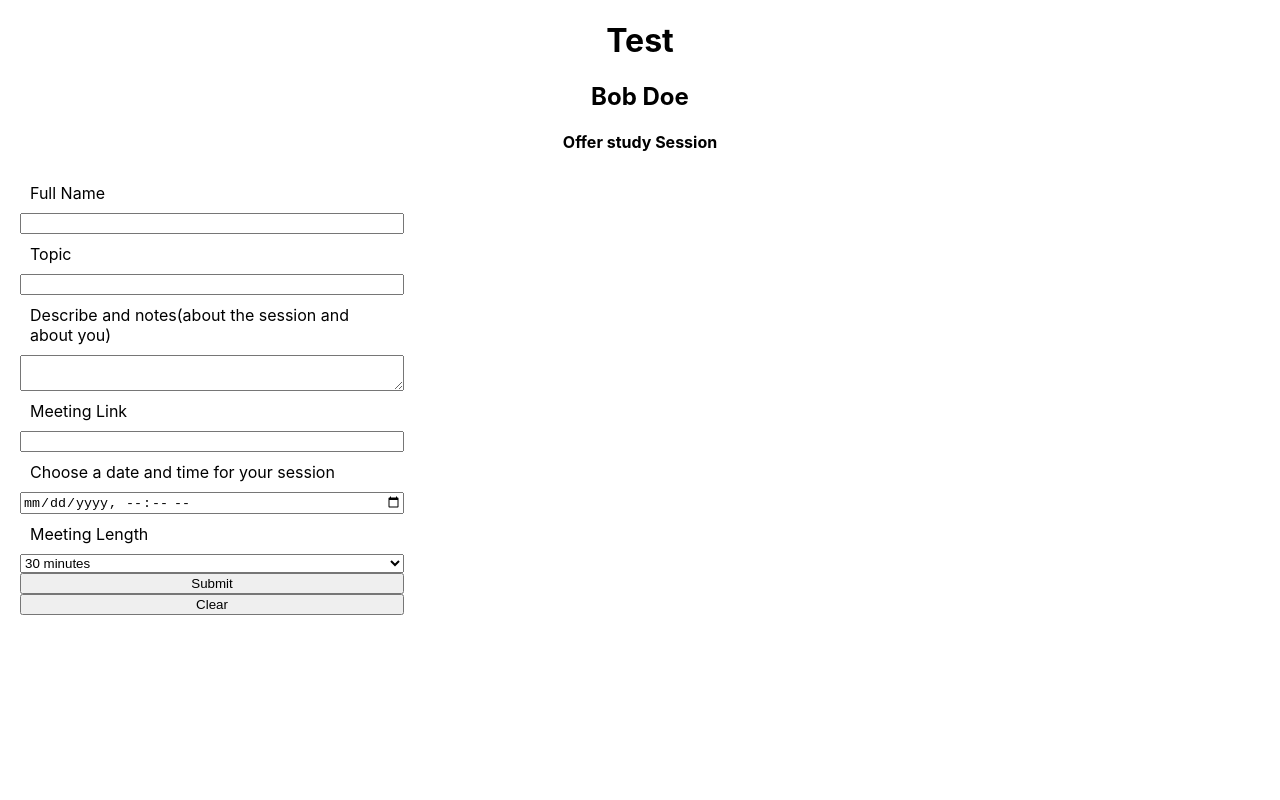
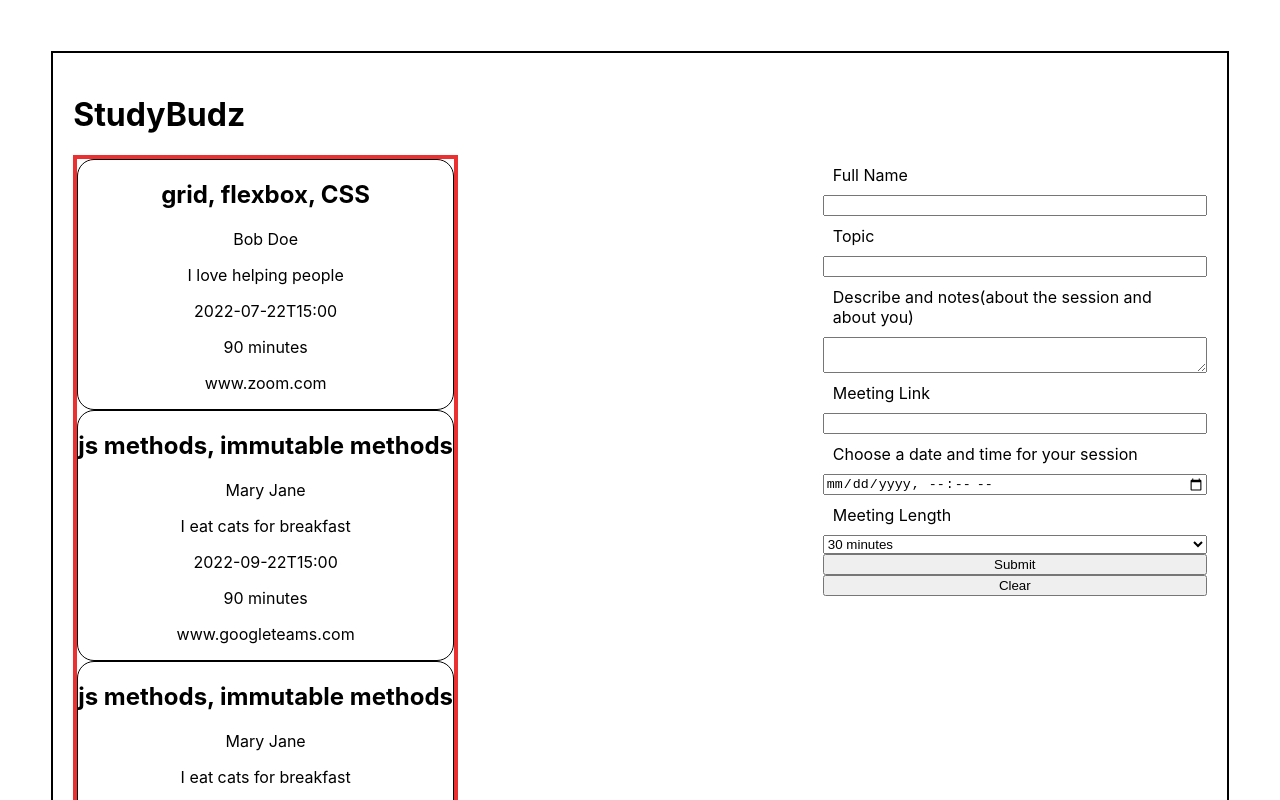
Before and after one commit to ffjaervik/StudyBudz_Front-end, a React (Create React App) app in the folder study-budz-2.0/: page / in a window 1280 px wide. Shown: the top 800 px of the page. Built offline with nearby package versions, Linux system fonts and the light colour scheme; data requests are answered from the project's data file.

Commit message:
Mapping of Lesson Cards in Lesson container, basic css

```diff
--- a/study-budz-2.0/Data/db.json
+++ b/study-budz-2.0/Data/db.json
@@ -1,7 +1,7 @@
 {
   "Lesson": [
     {
-      "describe": "' I love helping people",
+      "describe": "I love helping people",
       "fullName": "Bob Doe",
       "meetingLength": "90 minutes",
       "meetingLink": "www.zoom.com",
@@ -15,6 +15,22 @@
       "meetingLink": "www.googleteams.com",
       "sessionTime": "2022-09-22T15:00",
       "topic": "js methods, immutable methods"
+    },
+    {
+      "describe": "I eat cats for breakfast",
+      "fullName": "Mary Jane",
+      "meetingLength": "90 minutes",
+      "meetingLink": "www.googleteams.com",
+      "sessionTime": "2022-09-22T15:00",
+      "topic": "js methods, immutable methods"
+    },
+    {
+      "describe": "I eat cats for breakfast",
+      "fullName": "Mary Jane",
+      "meetingLength": "90 minutes",
+      "meetingLink": "www.googleteams.com",
+      "sessionTime": "2022-09-22T15:00",
+      "topic": "js methods, immutable methods"
     }
   ]
 }
--- a/study-budz-2.0/src/Components/App/App.css
+++ b/study-budz-2.0/src/Components/App/App.css
@@ -1,38 +1,4 @@
-.App {
-  text-align: center;
+.main {
+  display: flex;
+  justify-content: space-between;
 }
-
-.App-logo {
-  height: 40vmin;
-  pointer-events: none;
-}
-
-@media (prefers-reduced-motion: no-preference) {
-  .App-logo {
-    animation: App-logo-spin infinite 20s linear;
-  }
-}
-
-.App-header {
-  background-color: #282c34;
-  min-height: 100vh;
-  display: flex;
-  flex-direction: column;
-  align-items: center;
-  justify-content: center;
-  font-size: calc(10px + 2vmin);
-  color: white;
-}
-
-.App-link {
-  color: #61dafb;
-}
-
-@keyframes App-logo-spin {
-  from {
-    transform: rotate(0deg);
-  }
-  to {
-    transform: rotate(360deg);
-  }
-}
--- a/study-budz-2.0/src/Components/App/App.js
+++ b/study-budz-2.0/src/Components/App/App.js
@@ -1,10 +1,14 @@
 import { useState, useEffect } from 'react';
 import './App.css';
 import Form from '../Form/index';
+import LessonCard from '../LessonCard';
+import LessonContainer from '../LessonContainer';
 
 function App() {
+  //Main data that comes from the db + initial render
   const [initialData, setInitialData] = useState(null);
 
+  //Hook that fetches data for the initail render
   useEffect(() => {
     const url = `http://localhost:8000/Lesson`;
 
@@ -22,14 +26,15 @@ function App() {
     };
 
     fetchData();
-  }, []);
+  }, []); //The submit button state will have to go inside the dep. array
 
   return (
     <div className="App">
-      <h1>Test</h1>
-      {initialData && <h2>{initialData[0].fullName} </h2>}
-      {/* {initialData && <h2>{initialData[2].fullName} </h2>} */}
-      <Form />
+      <h1>StudyBudz</h1>
+      <div className="main">
+        {initialData && <LessonContainer lessons={initialData}/>}
+        <Form />
+      </div>
     </div>
   );
 }
--- a/study-budz-2.0/src/Components/Form/index.js
+++ b/study-budz-2.0/src/Components/Form/index.js
@@ -18,22 +18,23 @@ function Form() {
       sessionTime,
       meetingLength,
     };
+    console.log(studySession)
 
-    const post = await fetch('https://caz1.herokuapp.com/users', {
-      method: 'POST',
-      headers: { 'Content-Type': 'application/json' },
-      body: JSON.stringify({
-        fname: 'fname',
-        lname: 'lname',
-        email: 'email',
-        githubuser: 'ghub',
-        password: 'password',
-        location: 'location',
-        intrests: 'interest',
-      }),
-    });
-    const data = await post.json();
-    console.log(data);
+    // const post = await fetch('https://caz1.herokuapp.com/users', {
+    //   method: 'POST',
+    //   headers: { 'Content-Type': 'application/json' },
+    //   body: JSON.stringify({
+    //     fname: 'fname',
+    //     lname: 'lname',
+    //     email: 'email',
+    //     githubuser: 'ghub',
+    //     password: 'password',
+    //     location: 'location',
+    //     intrests: 'interest',
+    //   }),
+    // });
+    // const data = await post.json();
+    // console.log(data);
 
     setFullName('');
     setTopic('');
@@ -54,7 +55,6 @@ function Form() {
 
   return (
     <div>
-      <h4>Offer study Session</h4>
       <form className="form-container">
         <label>Full Name</label>
         <input
@@ -105,12 +105,12 @@ function Form() {
         <button onClick={submitForm}>Submit</button>
         <button onClick={clearForm}>Clear</button>
       </form>
-      <p>{sessionTime}</p>
+      {/* <p>{sessionTime}</p>
       <p>{fullName}</p>
       <p>{topic}</p>
       <p>{describe}</p>
       <p>{meetingLink}</p>
-      <p>{meetingLength}</p>
+      <p>{meetingLength}</p> */}
     </div>
   );
 }
--- /dev/null
+++ b/study-budz-2.0/src/Components/LessonCard/index.js
@@ -0,0 +1,21 @@
+import "./lesson-card.css"
+
+const LessonCard = ({lesson}) => {
+    return (
+        <div className="single-lesson">
+            <h2>{lesson.topic}</h2>
+            <p> {lesson.fullName}</p>
+            <p> {lesson.describe}</p>
+            <p> {lesson.sessionTime}</p>
+            <p> {lesson.meetingLength}</p>
+            <p> {lesson.meetingLink}</p>
+
+
+        </div>
+
+     );
+}
+
+
+
+export default LessonCard;
--- /dev/null
+++ b/study-budz-2.0/src/Components/LessonCard/lesson-card.css
@@ -0,0 +1,10 @@
+div .single-lesson {
+    border: 1px solid black ;
+    border-radius: 17px;
+
+    max-width: 33vw;
+    min-width: 23vw;
+    text-align: center;
+
+
+}
--- /dev/null
+++ b/study-budz-2.0/src/Components/LessonContainer/index.js
@@ -0,0 +1,20 @@
+import LessonCard from "../LessonCard";
+import "./lesson-container.css";
+
+const LessonContainer = ({lessons}) => {
+
+
+    return (
+        <div className="lesson-container">
+            {lessons.map((lesson) => (
+
+                 <LessonCard lesson={lesson}/>
+
+            ) )}
+        </div>
+
+
+     );
+}
+
+export default LessonContainer;
--- /dev/null
+++ b/study-budz-2.0/src/Components/LessonContainer/lesson-container.css
@@ -0,0 +1,14 @@
+div .lesson-container {
+    border: 4px solid rgb(234, 48, 48);
+    display: grid;
+
+
+
+
+}
+
+/* display: flex;
+justify-content: space-evenly ;
+flex-wrap:wrap;
+gap:80px;
+flex-grow: 1; */
--- a/study-budz-2.0/src/index.css
+++ b/study-budz-2.0/src/index.css
@@ -1,5 +1,8 @@
 body {
-  margin: 0;
+  border: 2px black solid;
+  margin: 4%;
+  padding: 20px;
+
   font-family: -apple-system, BlinkMacSystemFont, 'Segoe UI', 'Roboto', 'Oxygen',
     'Ubuntu', 'Cantarell', 'Fira Sans', 'Droid Sans', 'Helvetica Neue',
     sans-serif;
```
